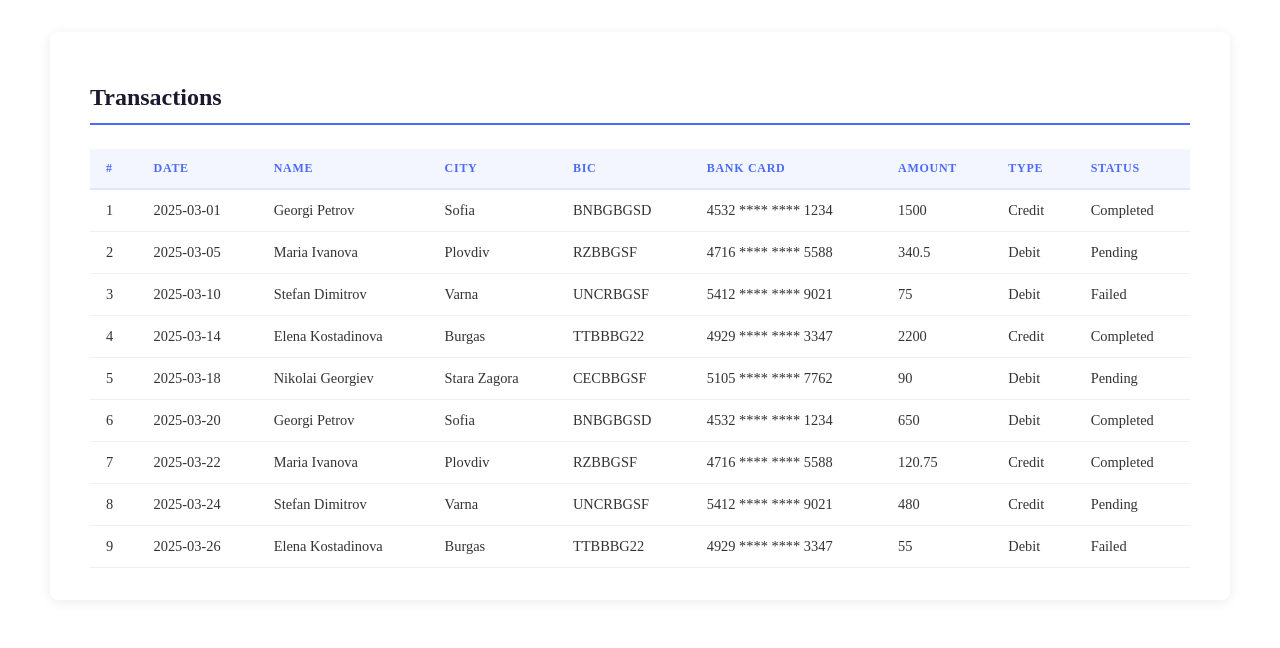
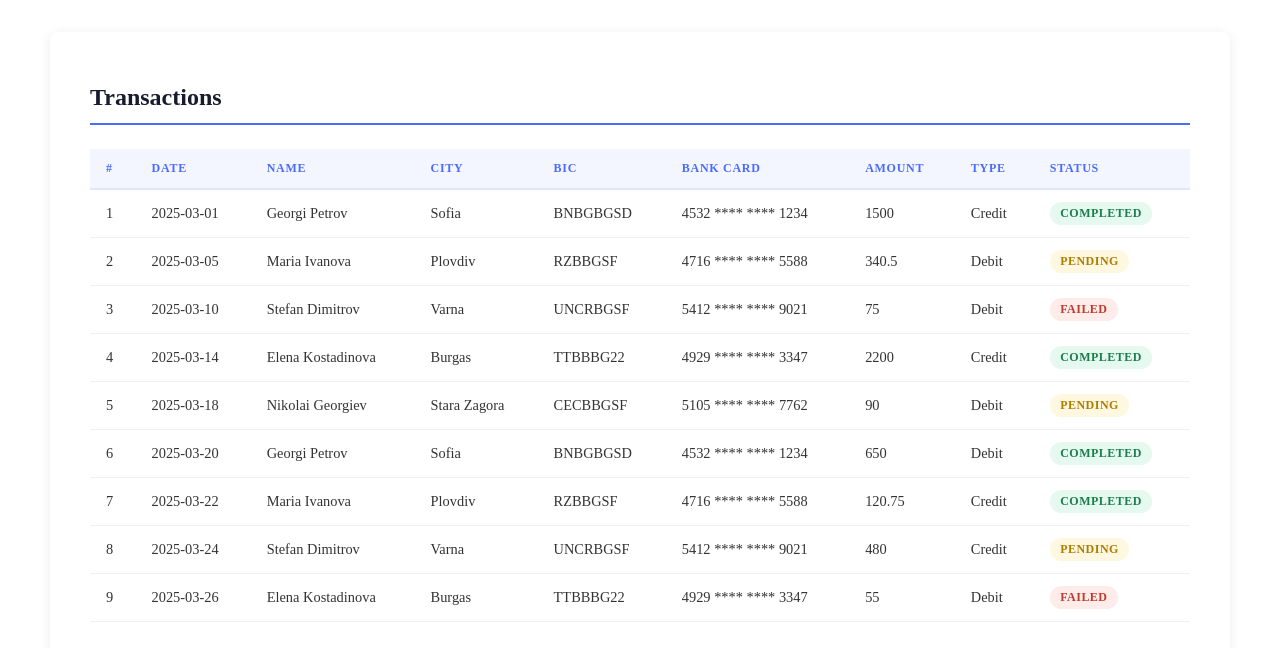
Before and after one commit to AntKovachev/CodixTask, an Angular app in the folder take-home-ui/: page /transactions in a window 1280 px wide. Shown: the top 648 px of the page. Built offline with nearby package versions, Linux system fonts and the light colour scheme.

Commit message:
Add status color coding
Fixes #12

```diff
--- a/take-home-ui/src/app/pages/transactions/transactions.component.css
+++ b/take-home-ui/src/app/pages/transactions/transactions.component.css
@@ -46,6 +46,31 @@ tbody tr:hover {
   background: #f9faff;
 }
 
+.status {
+  display: inline-block;
+  padding: 0.25rem 0.65rem;
+  border-radius: 999px;
+  font-size: 0.75rem;
+  font-weight: 600;
+  text-transform: uppercase;
+  letter-spacing: 0.04em;
+}
+
+.status-completed {
+  background: #e6f9f0;
+  color: #1a7f4b;
+}
+
+.status-pending {
+  background: #fff8e1;
+  color: #b07c00;
+}
+
+.status-failed {
+  background: #fdecea;
+  color: #c0392b;
+}
+
 .loading {
   display: flex;
   flex-direction: column;
--- a/take-home-ui/src/app/pages/transactions/transactions.component.html
+++ b/take-home-ui/src/app/pages/transactions/transactions.component.html
@@ -38,7 +38,11 @@
             <td>{{ transaction.bankCard }}</td>
             <td>{{ transaction.amount }}</td>
             <td>{{ transaction.type }}</td>
-            <td>{{ transaction.status }}</td>
+            <td>
+              <span [class]="'status status-' + transaction.status.toLowerCase()">
+                {{ transaction.status }}
+              </span>
+            </td>
           </tr>
         }
       </tbody>
```
